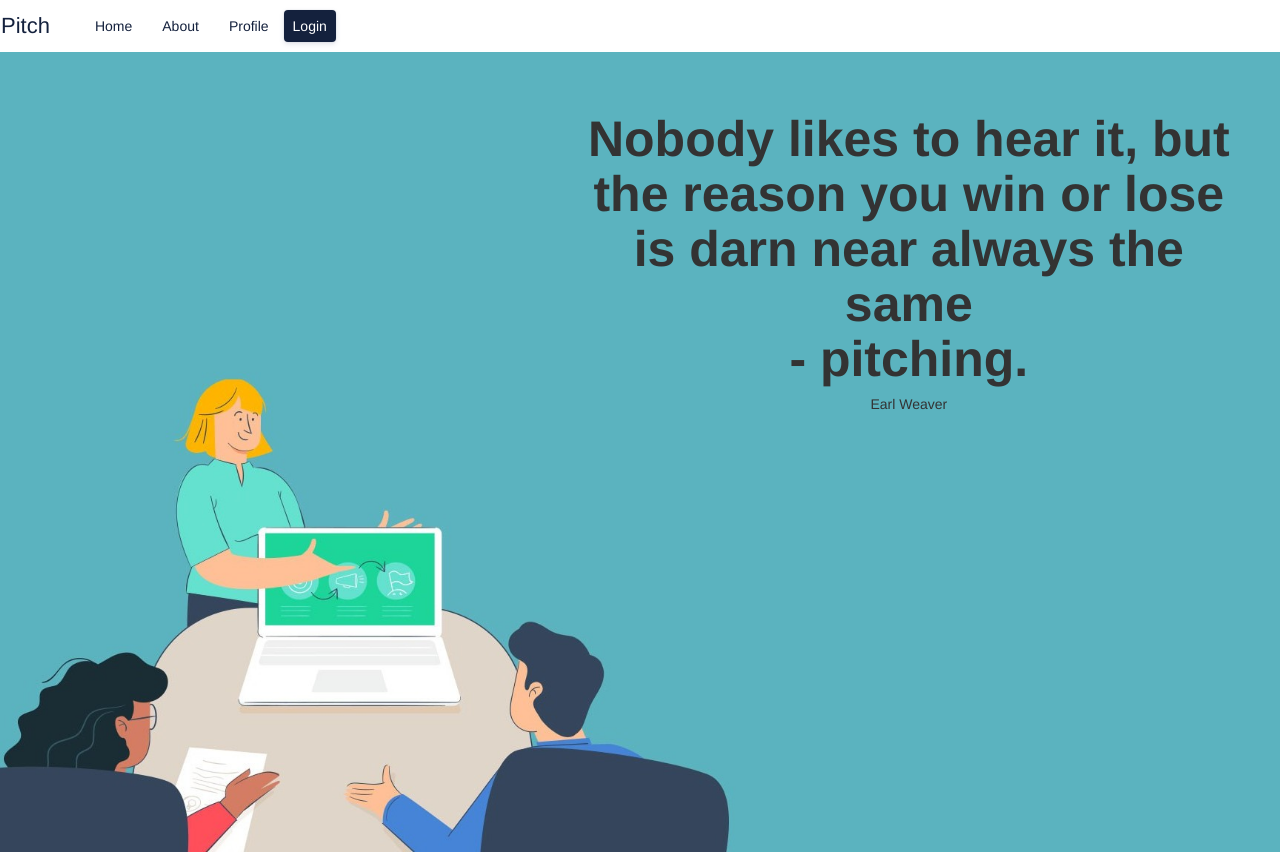
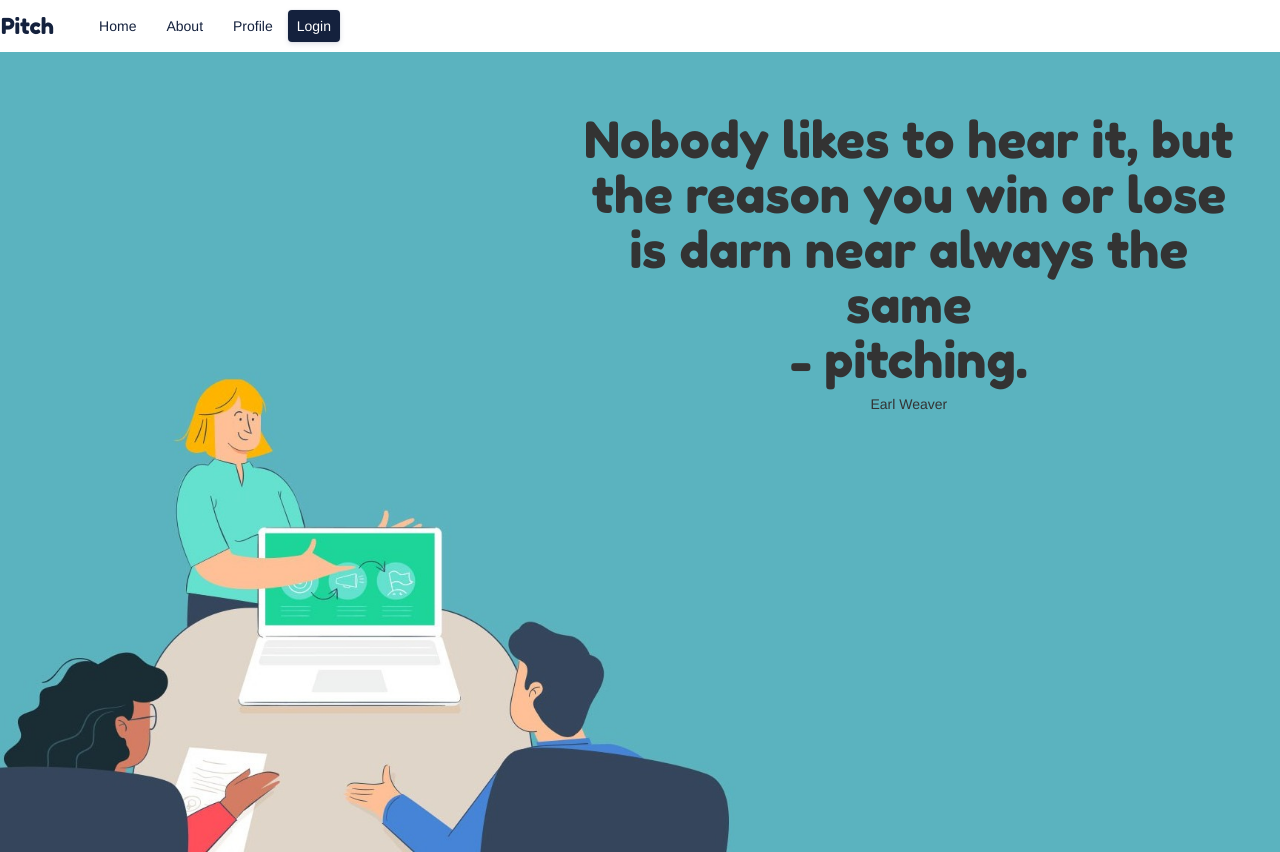
Before and after one commit to lornakamau/pitch, a Flask app: page / in a window 1280 px wide. Run offline with Flask 2, Linux system fonts and the light colour scheme; some libraries are stand-ins or nearby versions.

Commit message:
change fonts in index.html

```diff
--- a/app/static/css/base.css
+++ b/app/static/css/base.css
@@ -1,18 +1,19 @@
 html{
-    font-family: Eina01,sans-serif;
+    font-family: 'Lato', sans-serif;
 }
 body, .container-fluid{
     padding: 0;
 }
+
 a {
     color: #14213D;
 }
-
 .navbar {
     background-color: white;
     color: #14213d;
     border-radius: 0;
     margin: 0 !important;
+    z-index: 1;
 }
 .navbar-toggle{
     color: #14213d;
@@ -20,23 +21,18 @@ a {
 .navbar-toggle .icon-bar {
     background-color:#14213D;
 }
-.navbar-brand {
+#pitch{
     font-size: 22px;
+    font-family: 'Fredoka One', cursive;
 }
 
 .navbar-right {
     align-items: center;
     display: flex;
     flex-wrap: wrap;
-    justify-content: space-between;
     justify-items: center;
-    float: right !important;
 }
 @media (min-width: 768px){
-.navbar-right {
-    float: right!important;
-    margin-right: -15px;
-}}
 .navbar .btn {
     padding: 8px;
     font-size: 14px;
@@ -46,7 +42,4 @@ a {
     color: white;
     box-shadow: 0 0.2rem 0.5rem rgba(103, 110, 144, .2), 0 0 0 0.1rem rgba(103, 110, 144, .05);
 }
-
-.navbar .btn a{
-    color: white;
 }
--- a/app/static/index.css
+++ b/app/static/index.css
@@ -21,16 +21,19 @@ img {
 
 h1 {
     font-size: 5rem;
-    font-weight: 800;
+    font-family: 'Fredoka One', cursive;
 }
 
-@media (max-width: 40em) {
+
+@media (max-width: 768px) {
     h1 {
         font-size: 2.2rem;
     }
-    img{
+
+    img {
         object-position: 16%;
     }
+
     .text-content {
         position: absolute;
         top: 5%;
--- a/app/templates/base.html
+++ b/app/templates/base.html
@@ -17,7 +17,7 @@
     {% block styles %}
   {{ super() }}
   <link rel="shortcut icon" href="{{ url_for('static', filename='favicon.ico') }}">
-  <link href="https://fonts.googleapis.com/css2?family=DM+Serif+Display&family=Playfair+Display:wght@600&family=Roboto&display=swap" rel="stylesheet">
+  <link href="https://fonts.googleapis.com/css2?family=Fredoka+One&family=Lato&display=swap" rel="stylesheet">
   <link rel="stylesheet" href="{{url_for('static',filename='css/base.css')}}" type="text/css">
   {% endblock %}
 </head>
--- a/app/templates/navbar.html
+++ b/app/templates/navbar.html
@@ -8,7 +8,7 @@
                 <span class="icon-bar"></span>
                 <span class="icon-bar"></span>
             </div>
-            <a class="navbar-brand" href="/">Pitch</a>
+            <a class="navbar-brand" id="pitch" href="/">Pitch</a>
             <div class="navbar-right">
                 <a class="navbar-brand" href="/" style="font-size: 14px; float: right !important;">Profile</a>
                 <a class=" btn my-2 my-sm-0" href="/">Login</a>
```
